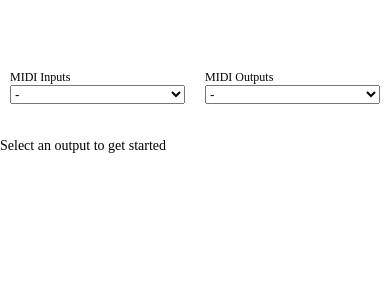
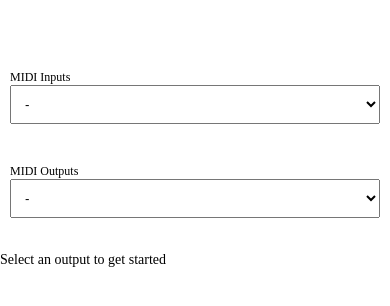
Before and after one commit to handeyeco/grandbot-web-controller, a React (Vite) app: page / in a window 390 px wide. Shown: the top 306 px of the page. Built offline with nearby package versions, Linux system fonts and the light colour scheme.

Commit message:
responsive

```diff
--- a/src/App.css
+++ b/src/App.css
@@ -1,6 +1,7 @@
 select,
 input {
   display: block;
+  width: 100%;
 }
 
 label {
@@ -13,10 +14,6 @@ button {
   margin: 1rem;
 }
 
-select {
-  width: 100%;
-}
-
 .grid {
   font-size: 1.4rem;
   max-width: 600px;
@@ -24,3 +21,14 @@ select {
   display: grid;
   grid-template-columns: 1fr 1fr;
 }
+
+@media only screen and (max-width: 600px) {
+  .grid {
+    grid-template-columns: 1fr;
+  }
+
+  button,
+  select {
+    padding: 1rem;
+  }
+}
```
